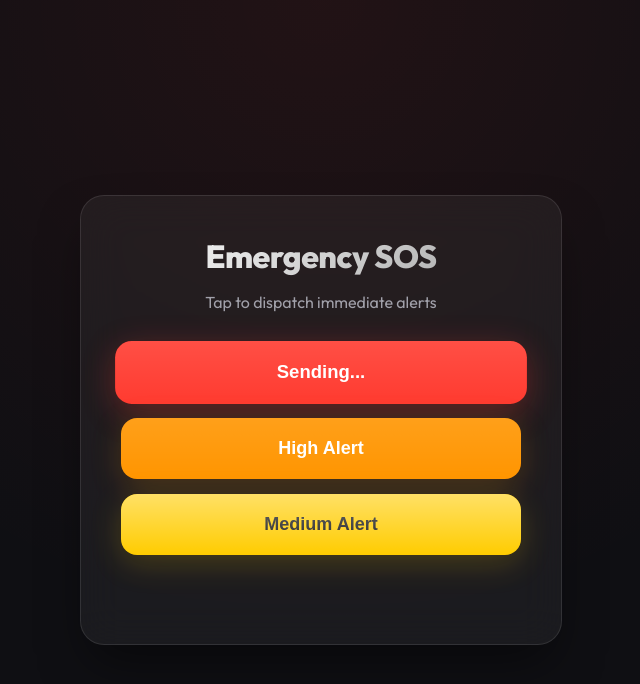
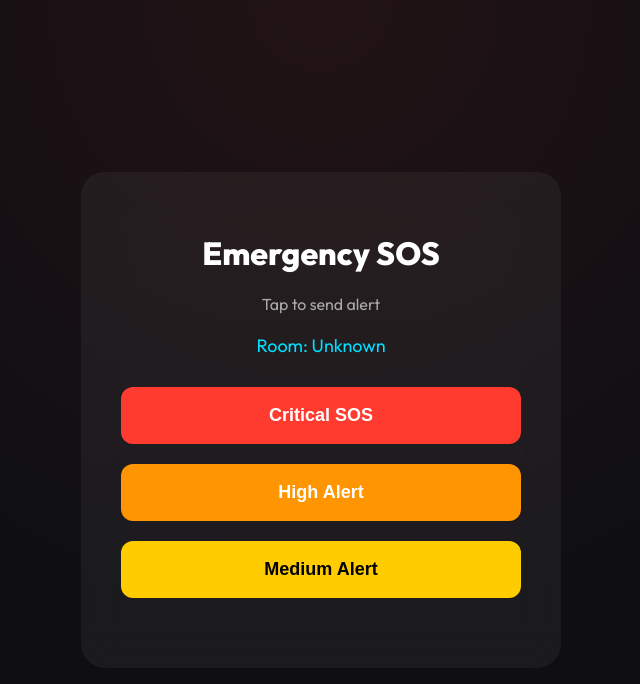
Before and after one commit to aayushsharma11111/vega, a plain HTML site: page sos-dashboard-demo/sos.html in a window 1280 px wide. Both pictures are taken after a click on the button "Critical SOS". Shown: the whole page, without its empty margins (319-959 px from the left). Drawn offline with Linux system fonts and the light colour scheme; no server answers.

Commit message:
Update sos.html

```diff
--- a/sos-dashboard-demo/sos.html
+++ b/sos-dashboard-demo/sos.html
@@ -5,7 +5,6 @@
 <meta name="viewport" content="width=device-width, initial-scale=1.0">
 <title>One-Tap SOS</title>
 
-<!-- Preconnect to domains for faster font and script loading -->
 <link rel="preconnect" href="https://fonts.googleapis.com">
 <link rel="preconnect" href="https://fonts.gstatic.com" crossorigin>
 <link href="https://fonts.googleapis.com/css2?family=Outfit:wght@400;600;800&display=swap" rel="stylesheet">
@@ -28,164 +27,77 @@
     margin: 0;
     padding: 20px;
     display: flex;
-    flex-direction: column;
     align-items: center;
     justify-content: center;
     min-height: 100vh;
-    overflow: hidden;
   }
 
   .sos-container {
     background: var(--glass-bg);
     backdrop-filter: blur(20px);
-    -webkit-backdrop-filter: blur(20px);
-    border: 1px solid var(--glass-border);
     border-radius: 24px;
     padding: 40px;
-    box-shadow: 0 25px 50px -12px rgba(0, 0, 0, 0.5);
     text-align: center;
     max-width: 400px;
     width: 100%;
-    z-index: 10;
   }
 
   h1 {
-    margin: 0 0 10px 0;
     font-size: 32px;
     font-weight: 800;
-    letter-spacing: -0.5px;
-    background: linear-gradient(135deg, #fff 0%, #a5a5a5 100%);
-    -webkit-background-clip: text;
-    -webkit-text-fill-color: transparent;
   }
 
   p.subtitle {
-    color: #a1a1aa;
-    margin-bottom: 30px;
-    font-size: 16px;
+    color: #aaa;
+    margin-bottom: 20px;
   }
 
-  .btn-group {
-    display: flex;
-    flex-direction: column;
-    gap: 15px;
+  #roomDisplay {
+    margin-bottom: 20px;
+    font-size: 18px;
+    color: #00e0ff;
   }
 
   button {
-    position: relative;
     width: 100%;
-    padding: 20px;
+    padding: 18px;
+    margin: 10px 0;
     border: none;
-    border-radius: 16px;
+    border-radius: 12px;
     font-size: 18px;
     font-weight: 600;
     cursor: pointer;
     color: #fff;
-    transition: all 0.3s cubic-bezier(0.4, 0, 0.2, 1);
-    overflow: hidden;
-    outline: none;
   }
 
-  /* Accessibility: outline when navigating with the keyboard */
-  button:focus-visible {
-    box-shadow: 0 0 0 4px rgba(255, 255, 255, 0.3);
-  }
-
-  button::before {
-    content: '';
-    position: absolute;
-    top: 0; left: 0; right: 0; bottom: 0;
-    background: linear-gradient(rgba(255,255,255,0.1), transparent);
-    border-radius: 16px;
-  }
-
-  button:hover {
-    transform: translateY(-2px) scale(1.02);
-  }
-
-  button:active {
-    transform: translateY(1px) scale(0.98);
-  }
-
-  #critical {
-    background: var(--critical-color);
-    box-shadow: 0 8px 32px rgba(255, 59, 48, 0.3);
-    animation: heartbeat 2s infinite;
-  }
-
-  #critical:hover {
-    box-shadow: 0 12px 40px rgba(255, 59, 48, 0.5);
-    animation: none;
-  }
-
-  #high {
-    background: var(--high-color);
-    box-shadow: 0 8px 32px rgba(255, 149, 0, 0.2);
-  }
-
-  #high:hover {
-    box-shadow: 0 12px 40px rgba(255, 149, 0, 0.4);
-  }
-
-  #medium {
-    background: var(--medium-color);
-    color: #1a1a1a;
-    box-shadow: 0 8px 32px rgba(255, 204, 0, 0.2);
-  }
-
-  #medium:hover {
-    box-shadow: 0 12px 40px rgba(255, 204, 0, 0.4);
-  }
-
-  #medium::before {
-    background: linear-gradient(rgba(255,255,255,0.4), transparent);
-  }
-
+  #critical { background: #ff3b30; }
+  #high { background: #ff9500; }
+  #medium { background: #ffcc00; color: black; }
 
   #status {
-    margin-top: 25px;
-    font-size: 16px;
-    font-weight: 600;
-    min-height: 24px;
-    opacity: 0;
-    transform: translateY(10px);
-    transition: all 0.3s ease;
-  }
-
-  #status.show {
-    opacity: 1;
-    transform: translateY(0);
-  }
-
-  @keyframes heartbeat {
-    0% { transform: scale(1); }
-    14% { transform: scale(1.03); }
-    28% { transform: scale(1); }
-    42% { transform: scale(1.03); }
-    70% { transform: scale(1); }
+    margin-top: 20px;
+    font-weight: bold;
   }
 </style>
 </head>
 <body>
 
-<main class="sos-container" aria-labelledby="sos-title">
-  <h1 id="sos-title">Emergency SOS</h1>
-  <p class="subtitle">Tap to dispatch immediate alerts</p>
+<div class="sos-container">
+  <h1>Emergency SOS</h1>
+  <p class="subtitle">Tap to send alert</p>
 
-  <div class="btn-group" role="group" aria-label="Alert Severities">
-    <button id="critical" aria-label="Dispatch Critical SOS">Critical SOS</button>
-    <button id="high" aria-label="Dispatch High Alert">High Alert</button>
-    <button id="medium" aria-label="Dispatch Medium Alert">Medium Alert</button>
-  </div>
+  <div id="roomDisplay"></div>
 
-  <div id="status" aria-live="polite"></div>
-</main>
+  <button id="critical">Critical SOS</button>
+  <button id="high">High Alert</button>
+  <button id="medium">Medium Alert</button>
 
-<!-- Using ES Modules (Much faster and more efficient bundle) -->
+  <div id="status"></div>
+</div>
+
 <script type="module">
   import { initializeApp } from "https://www.gstatic.com/firebasejs/10.9.0/firebase-app.js";
   import {
-    getFirestore,
     initializeFirestore,
     persistentLocalCache,
     collection,
@@ -196,66 +108,46 @@
   const firebaseConfig = {
     apiKey: "AIzaSyDriQ0LoWT90BlzKhCvGF4kgW4cb24QhKU",
     authDomain: "vega-c7ee5.firebaseapp.com",
-    databaseURL: "https://vega-c7ee5-default-rtdb.firebaseio.com",
     projectId: "vega-c7ee5",
     storageBucket: "vega-c7ee5.firebasestorage.app",
     messagingSenderId: "1000278564320",
-    appId: "1:1000278564320:web:42489358067051edd61f85",
-    measurementId: "G-HMWPYCNCB4"
+    appId: "1:1000278564320:web:42489358067051edd61f85"
   };
 
   const app = initializeApp(firebaseConfig);
 
-  // Initialize Firestore with Offline Persistence mapping
   const db = initializeFirestore(app, {
     localCache: persistentLocalCache()
   });
 
-  const ROOM_NUMBER = "101";
+  // ✅ DYNAMIC ROOM FROM URL
+  const params = new URLSearchParams(window.location.search);
+  const ROOM_NUMBER = params.get("room") || "Unknown";
+
+  document.getElementById("roomDisplay").textContent = "Room: " + ROOM_NUMBER;
 
   async function sendAlert(severity) {
-    const btn = document.getElementById(severity);
-    const originalText = btn.textContent;
-    btn.textContent = "Sending...";
-    btn.setAttribute("aria-busy", "true");
-    btn.style.pointerEvents = 'none';
-
     try {
       await addDoc(collection(db, 'alerts'), {
         room: ROOM_NUMBER,
         severity: severity,
-        aiSummary: severity === 'critical' ? 'Immediate help needed!' :
-                   severity === 'high' ? 'Assistance required!' : 'Monitor situation.',
         status: 'active',
-        timestamp: serverTimestamp(),
-        deleteAt: null
+        timestamp: serverTimestamp()
       });
 
-      btn.textContent = originalText;
-      btn.setAttribute("aria-busy", "false");
-      btn.style.pointerEvents = 'auto';
-
-      const statusDiv = document.getElementById('status');
-      let statusColor = severity === 'critical' ? '#ff3b30' : severity === 'high' ? '#ff9500' : '#ffcc00';
-      statusDiv.style.color = statusColor;
-      statusDiv.textContent = `✅ ${severity.charAt(0).toUpperCase()+severity.slice(1)} alert dispatched!`;
-      statusDiv.classList.add('show');
-
-      setTimeout(()=>{
-        statusDiv.classList.remove('show');
-      }, 3000);
-
-    } catch(err) {
+      document.getElementById("status").innerText =
+        "✅ " + severity.toUpperCase() + " alert sent!";
+    } catch (err) {
+      document.getElementById("status").innerText =
+        "❌ Error sending alert";
       console.error(err);
-      btn.textContent = "Error. Try Again.";
-      btn.setAttribute("aria-busy", "false");
-      btn.style.pointerEvents = 'auto';
     }
   }
 
-  document.getElementById('critical').addEventListener('click', () => sendAlert('critical'));
-  document.getElementById('high').addEventListener('click', () => sendAlert('high'));
-  document.getElementById('medium').addEventListener('click', () => sendAlert('medium'));
+  document.getElementById('critical').onclick = () => sendAlert('critical');
+  document.getElementById('high').onclick = () => sendAlert('high');
+  document.getElementById('medium').onclick = () => sendAlert('medium');
 </script>
+
 </body>
 </html>
```
